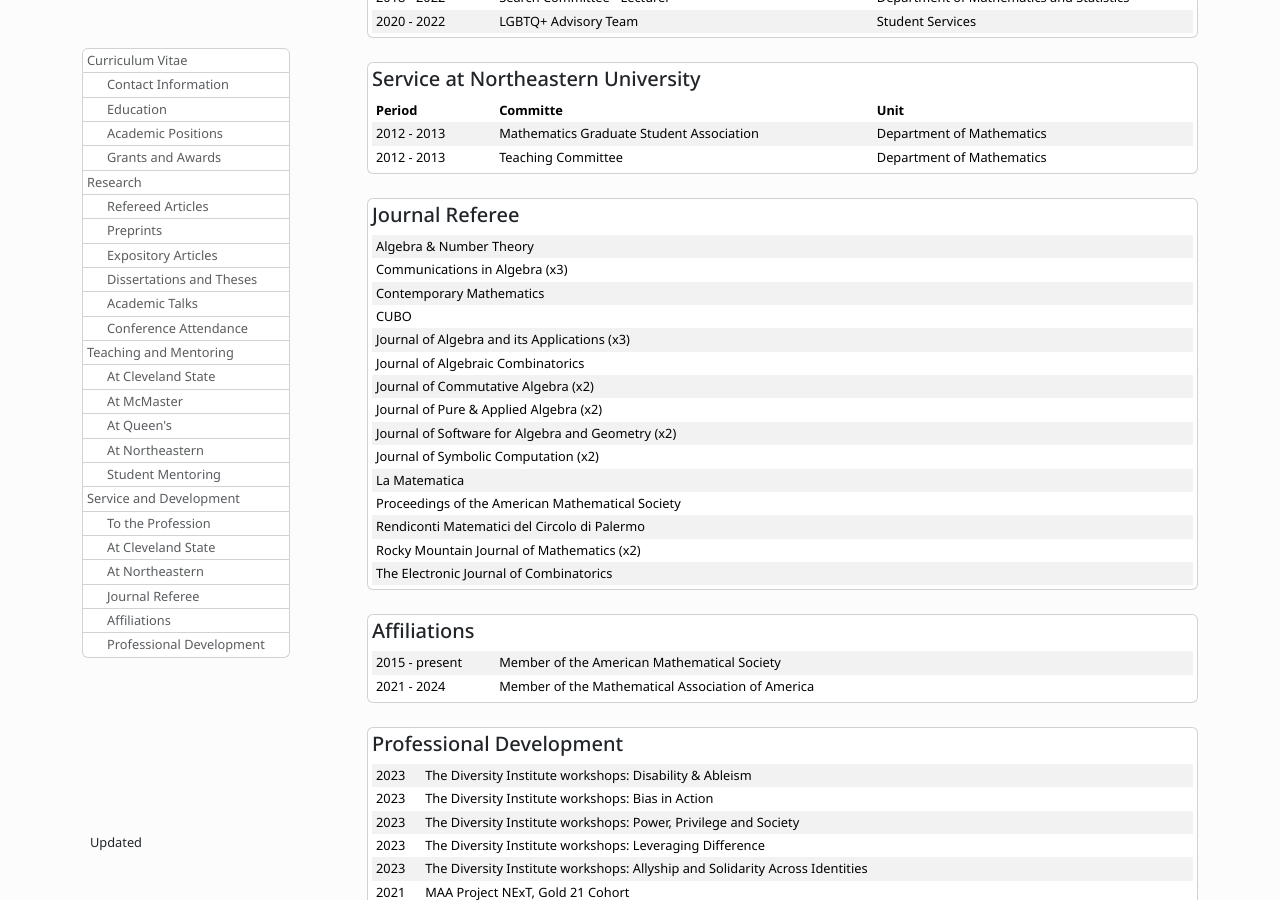
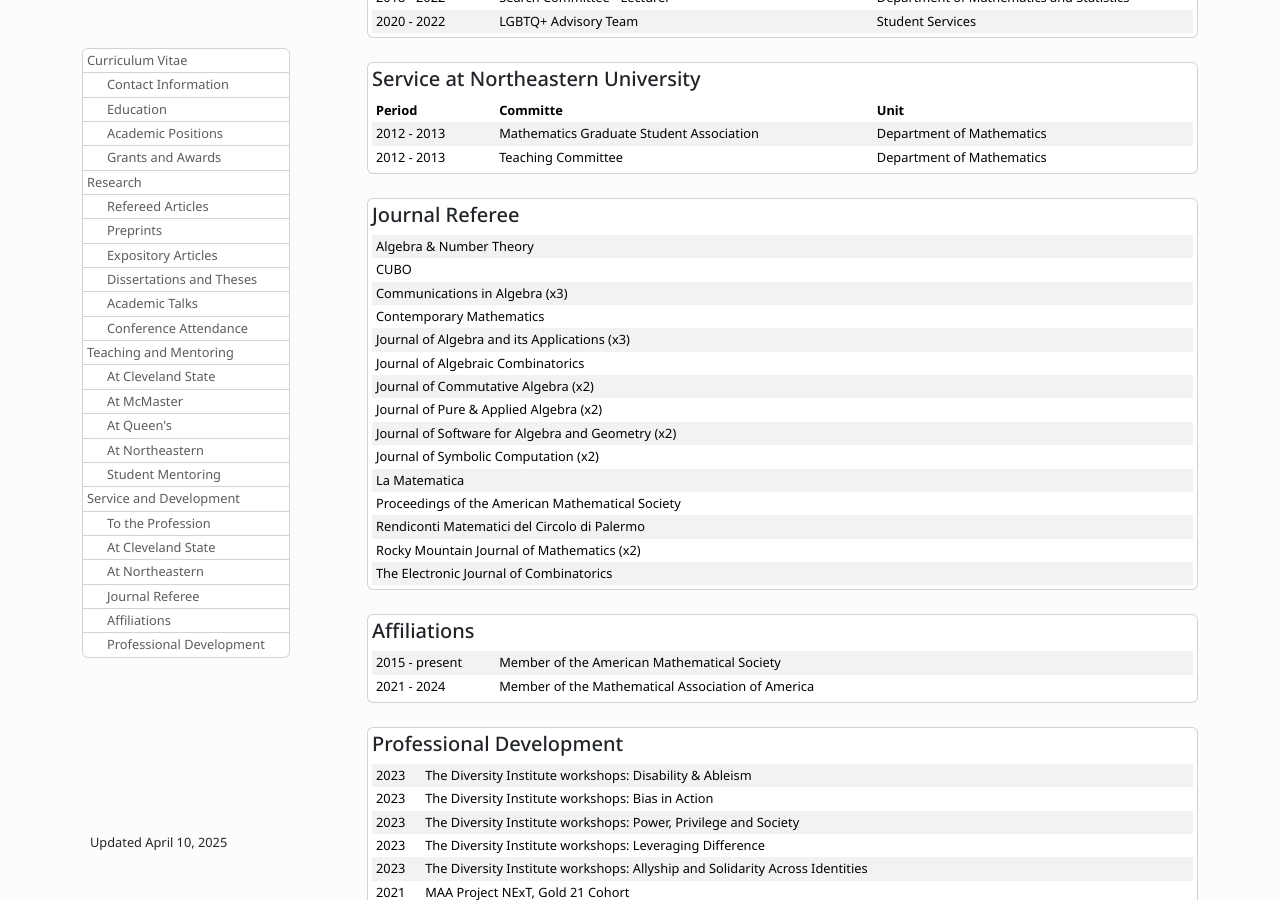
Before and after one commit to galettof/galettof.github.io, a Jekyll site: the page built from cv/index.html, in a window 1280 px wide and 900 px high, scrolled down 8343 px. Built offline with Jekyll 4.4.1, drawn with Linux system fonts in a browser that asks for light colours.

Commit message:
trying to remove sort_natural

```diff
--- a/cv/index.html
+++ b/cv/index.html
@@ -1,6 +1,7 @@
 ---
 layout: none
 title: CV
+date: 2025-04-10
 ---
 
 <!DOCTYPE html>
@@ -555,7 +556,7 @@ title: CV
 		    <h5 class="card-title">Journal Referee</h5>
 		    <table class="table table-sm table-striped table-borderless m-0">
 		      <tbody>
-			{% assign journals = site.data.service.referee | sort_natural: 'journal' %}
+			{% assign journals = site.data.service.referee | sort: 'journal' %}
 			{% for item in journals %}
 			<tr>
 			  <td>
```
